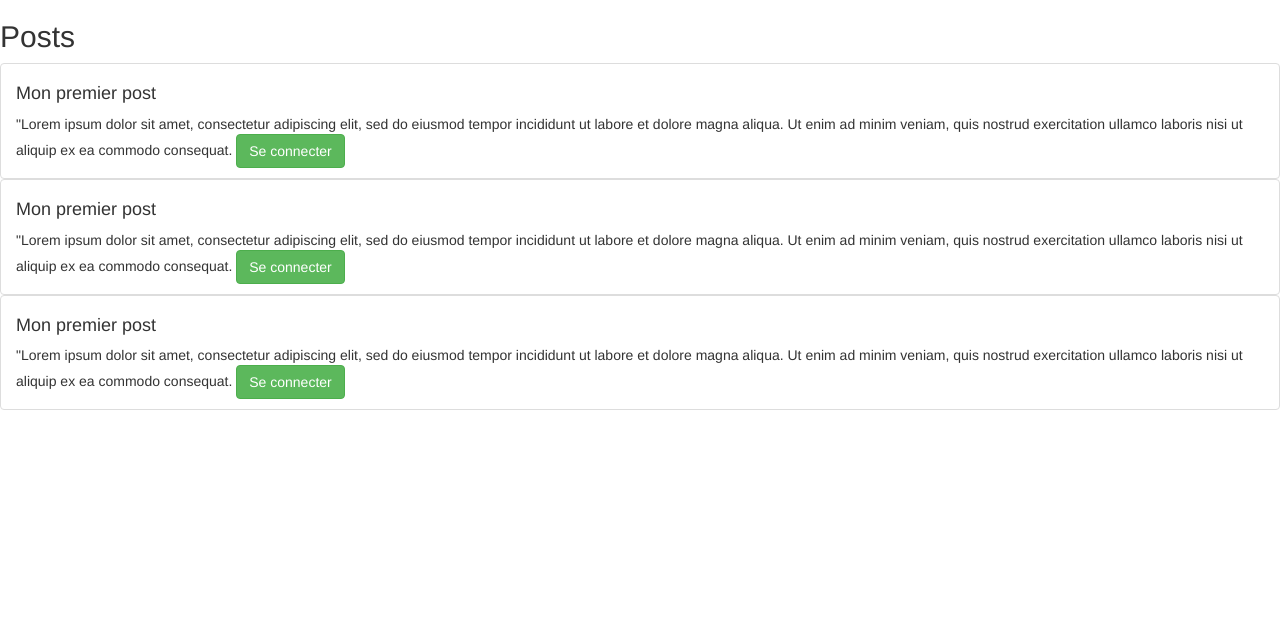
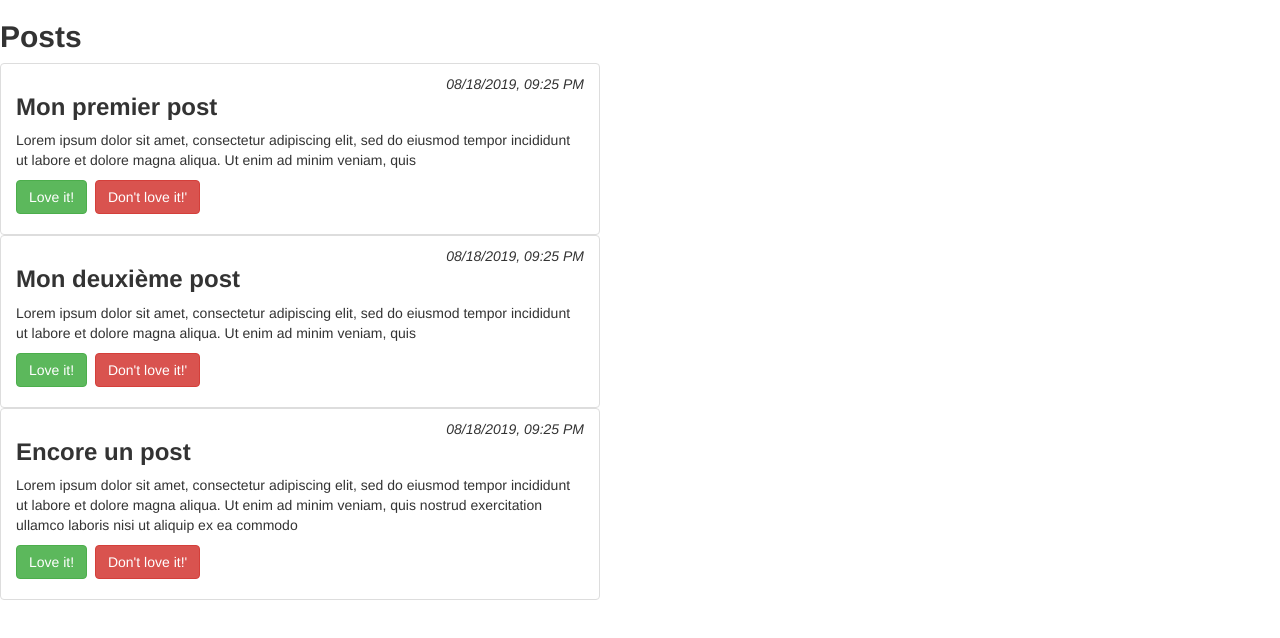
Before and after one commit to Luxitano/ocr-blog, an Angular app: page / in a window 1280 px wide. Shown: the top 638 px of the page. Built offline with nearby package versions, Linux system fonts and the light colour scheme.

Commit message:
final version

```diff
--- a/angular.json
+++ b/angular.json
@@ -47,7 +47,7 @@
               "src/assets"
             ],
             "styles":[
-              "../node_modules/bootstrap/dist/css/bootstrap.css",
+              "./node_modules/bootstrap/dist/css/bootstrap.css",
               "src/styles.scss"
             ],
             "scripts": []
--- a/src/app/app.component.ts
+++ b/src/app/app.component.ts
@@ -9,15 +9,11 @@ import {Post} from "./models/post.model";
 export class AppComponent {
   title = 'ocr';
 
-  postList = []
-
-  content = "\"Lorem ipsum dolor sit amet, consectetur adipiscing elit, sed do eiusmod tempor incididunt ut labore et dolore magna aliqua. Ut enim ad minim veniam, quis nostrud exercitation ullamco laboris nisi ut aliquip ex ea commodo consequat.";
+  postList = [];
 
   constructor(){
-	this.postList.push(new Post("Mon premier post",this.content));
-    this.postList.push(new Post("Mon premier post",this.content));
-    this.postList.push(new Post("Mon premier post",this.content));
+	this.postList.push(new Post("Mon premier post","Lorem ipsum dolor sit amet, consectetur adipiscing elit, sed do eiusmod tempor incididunt ut labore et dolore magna aliqua. Ut enim ad minim veniam, quis"));
+    this.postList.push(new Post("Mon deuxième post","Lorem ipsum dolor sit amet, consectetur adipiscing elit, sed do eiusmod tempor incididunt ut labore et dolore magna aliqua. Ut enim ad minim veniam, quis"));
+    this.postList.push(new Post("Encore un post","Lorem ipsum dolor sit amet, consectetur adipiscing elit, sed do eiusmod tempor incididunt ut labore et dolore magna aliqua. Ut enim ad minim veniam, quis nostrud exercitation ullamco laboris nisi ut aliquip ex ea commodo"));
   }
-
-
 }
--- a/src/app/models/post.model.ts
+++ b/src/app/models/post.model.ts
@@ -8,7 +8,7 @@ export class Post {
     this.title = title;
     this.content = content;
     this.loveIts = 0;
-    created_at: new Date();
+    this.created_at =  new Date();
   }
 
 }
--- a/src/app/post-list-item/post-list-item.component.html
+++ b/src/app/post-list-item/post-list-item.component.html
@@ -2,8 +2,11 @@
     [ngClass]="{'list-group-item': true,
                 'list-group-item-success': post.loveIts > 0,
                 'list-group-item-danger': post.loveIts < 0}">
-  <h4>{{ post.title }}</h4>
-  {{post.content}}
-  <button class="btn btn-success" *ngIf="!authStatus" (click)="onSignIn()">Se connecter</button>
-  <button class="btn btn-danger" *ngIf="authStatus" (click)="onSignOut()">Se déconnecter</button>
+  <span style="float:right"><i>{{post.created_at  | date: 'MM/dd/yyyy, hh:ss a'}}</i></span>
+  <h3><b>{{post.title}}</b></h3>
+  <p>{{post.content}}</p>
+  <p>
+  	<button class="btn btn-success" (click)="onLoveIt()">Love it!</button>&nbsp;
+  	<button class="btn btn-danger" (click)="onDontLoveIt()">Don't love it!'</button>
+  </p>
 </li>
--- a/src/app/post-list-item/post-list-item.component.ts
+++ b/src/app/post-list-item/post-list-item.component.ts
@@ -13,4 +13,11 @@ export class PostListItemComponent implements OnInit {
   ngOnInit() {
   }
 
+  onLoveIt() {
+	this.post.loveIts++;
+  }
+
+  onDontLoveIt() {
+	this.post.loveIts--;
+  }
 }
--- a/src/app/post-list/post-list.component.html
+++ b/src/app/post-list/post-list.component.html
@@ -1,5 +1,7 @@
-<h2>Posts</h2>
-<ul class="list-group">
-  <app-post-list-item *ngFor="let post of postList" [post]="post">
-  </app-post-list-item>
-</ul>
+<div style="width:600px">
+	<h2><b>Posts</b></h2>
+	<ul class="list-group">
+  		<app-post-list-item *ngFor="let post of postList" [post]="post">
+  		</app-post-list-item>
+	</ul>
+</div>
```
